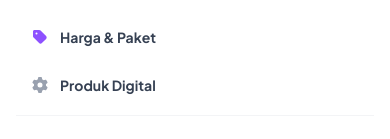
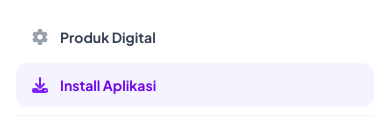
Before and after one commit to studioinklusi/belajarkorea, a Next.js app: page /pricing in a window 390 px wide. Both pictures are taken after a click on the button "Lainnya". Shown: the part 540-679 px from the top of the page. Built offline with nearby package versions, Linux system fonts and the light colour scheme; no server answers; the database is empty.

Commit message:
feat: add manual PWA install buttons to menus and fix prompt handler

```diff
--- a/src/components/InstallPrompt.tsx
+++ b/src/components/InstallPrompt.tsx
@@ -50,6 +50,16 @@ export default function InstallPrompt() {
     return () => window.removeEventListener('beforeinstallprompt', handler)
   }, [])
 
+  // Separate useEffect to listen for manual install trigger from other components
+  // This ensures handleInstall has access to the latest deferredPrompt state
+  useEffect(() => {
+    const manualTriggerHandler = () => {
+      handleInstall()
+    }
+    window.addEventListener('trigger-pwa-install', manualTriggerHandler)
+    return () => window.removeEventListener('trigger-pwa-install', manualTriggerHandler)
+  }, [deferredPrompt, isIOS]) // re-bind when these state variables change
+
   const handleInstall = async () => {
     // If native prompt is available (Android/Chrome), use it
     if (deferredPrompt) {
@@ -59,6 +69,7 @@ export default function InstallPrompt() {
         setShowBanner(false)
         setIsInstalled(true)
       }
+      // prompt() can only be called once on the deferredPrompt object
       setDeferredPrompt(null)
       return
     }
--- a/src/components/MobileMenu.tsx
+++ b/src/components/MobileMenu.tsx
@@ -2,7 +2,7 @@
 
 import { useState } from 'react'
 import Link from 'next/link'
-import { FaEllipsis, FaXmark, FaRightFromBracket, FaGear, FaTag, FaShieldHalved } from 'react-icons/fa6'
+import { FaEllipsis, FaXmark, FaRightFromBracket, FaGear, FaTag, FaShieldHalved, FaDownload } from 'react-icons/fa6'
 
 interface MobileMenuProps {
   isLoggedIn: boolean
@@ -64,6 +64,18 @@ export default function MobileMenu({ isLoggedIn, isAdmin, activePage, signoutAct
                 Produk Digital
               </Link>
 
+              {/* Install App */}
+              <button
+                onClick={() => {
+                  setIsOpen(false)
+                  window.dispatchEvent(new Event('trigger-pwa-install'))
+                }}
+                className="flex items-center gap-3 text-violet-700 bg-violet-50 hover:bg-violet-100 px-4 py-3 rounded-xl text-sm font-bold transition-colors w-full text-left"
+              >
+                <FaDownload className="w-4 h-4 text-violet-600" />
+                Install Aplikasi
+              </button>
+
               {/* Admin Panel */}
               {isAdmin && (
                 <Link
--- a/src/components/NavbarClient.tsx
+++ b/src/components/NavbarClient.tsx
@@ -1,7 +1,7 @@
 'use client'
 
 import Link from 'next/link'
-import { FaHandSparkles, FaRobot, FaHouse, FaBookOpen, FaUser, FaBox } from 'react-icons/fa6'
+import { FaHandSparkles, FaRobot, FaHouse, FaBookOpen, FaUser, FaBox, FaDownload } from 'react-icons/fa6'
 import MobileMenu from './MobileMenu'
 import LanguageSwitcher from './LanguageSwitcher'
 import { useTranslation } from '@/lib/i18n'
@@ -96,6 +96,17 @@ export default function NavbarClient({ user, profile, isAdmin, isLandingPage, si
                   <span className="text-sm font-bold text-gray-700 hidden sm:flex items-center gap-2">
                     {locale === 'en' ? 'Hello' : '안녕'}, {profile?.full_name?.split(' ')[0] || 'Chingu'}! <FaHandSparkles className="text-yellow-500" />
                   </span>
+
+                  {/* Install App Button (Desktop) */}
+                  <button
+                    onClick={() => window.dispatchEvent(new Event('trigger-pwa-install'))}
+                    className="hidden md:flex items-center gap-2 bg-violet-50 text-violet-700 hover:bg-violet-100 px-4 py-2.5 rounded-full text-sm font-bold transition-colors"
+                    title="Install Aplikasi"
+                  >
+                    <FaDownload className="w-4 h-4" />
+                    Install
+                  </button>
+
                   <form action={signoutAction} className="hidden md:block">
                     <button
                       type="submit"
```
